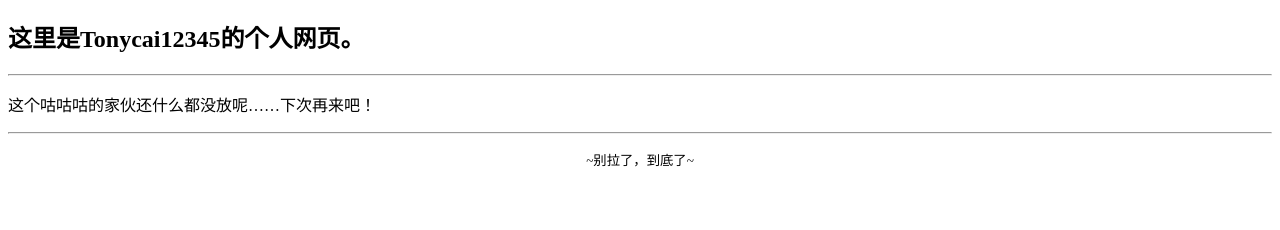
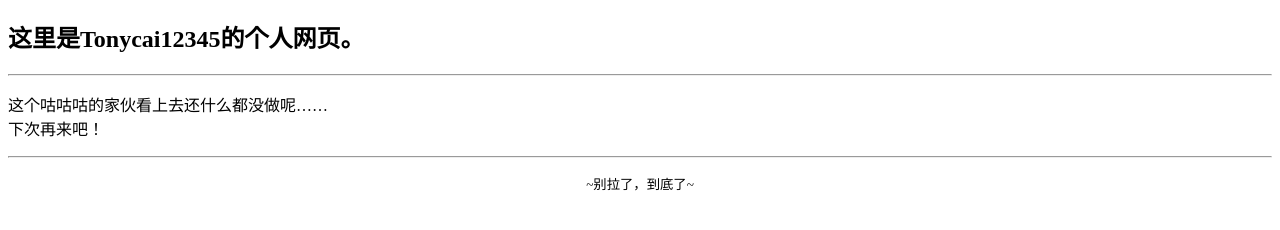
Before and after one commit to Tonycai12345/Tonycai12345.github.io, a plain HTML site: page index.html in a window 1280 px wide. Shown: the part 70-300 px from the top of the page. Drawn offline with Linux system fonts and the light colour scheme.

Commit message:
Update index.html

```diff
--- a/index.html
+++ b/index.html
@@ -8,7 +8,7 @@
 <h1>欢迎！</h1>
 <h2>这里是Tonycai12345的个人网页。</h2>
 <hr/>
-<p>这个咕咕咕的家伙还什么都没放呢……下次再来吧！</p>
+<p>这个咕咕咕的家伙看上去还什么都没做呢……<br/>下次再来吧！</p>
 <hr/>
 <p align='center'><small>~别拉了，到底了~</small></p>
 </body>
```
